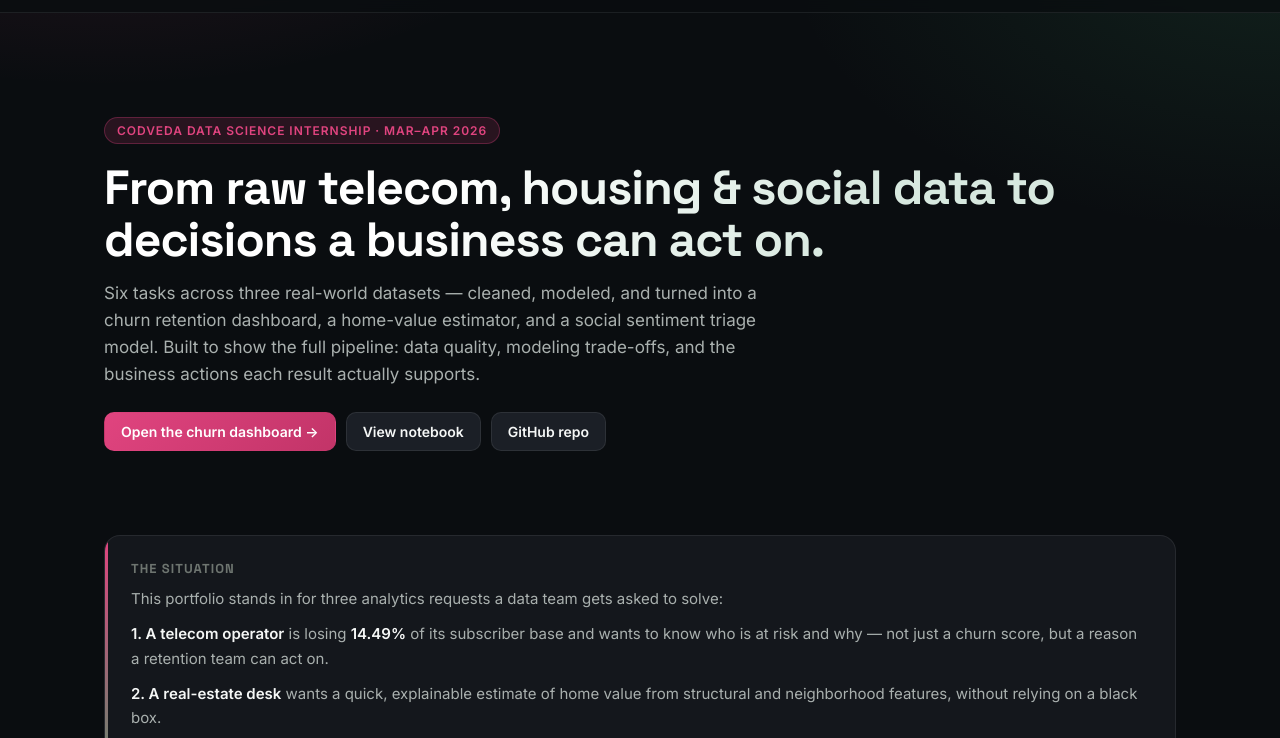
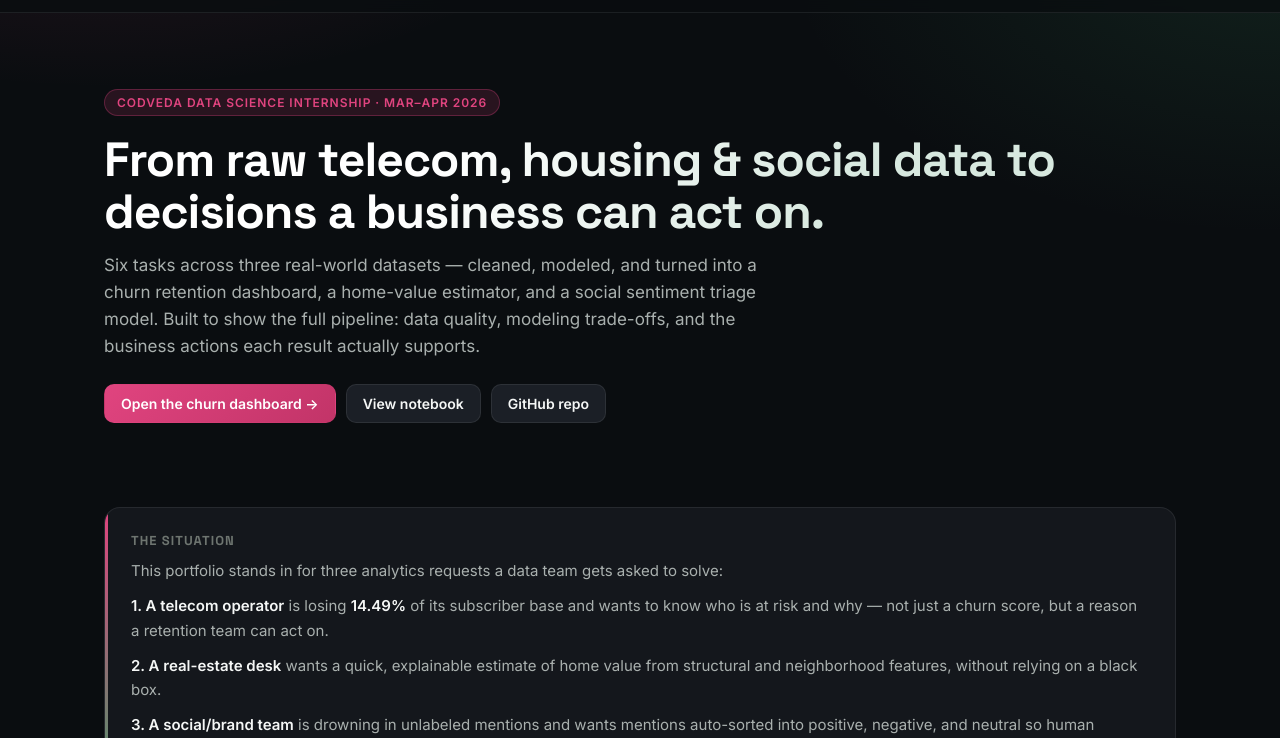
Before and after one commit to greythinkerdue/codveda-data-science, a plain HTML site: page index.html in a window 1280 px wide. Shown: the part 52-790 px from the top of the page. Drawn offline with Linux system fonts and the light colour scheme.

Commit message:
Tighten gap between nav and hero content on every page
Top padding on .hero was 56px, leaving the first heading feeling
disconnected from the sticky nav above it.

```diff
--- a/assets/style.css
+++ b/assets/style.css
@@ -134,7 +134,7 @@ a { color: inherit; }
 
 /* ---------- Hero / situation banner ---------- */
 .hero {
-  padding: 56px 0 28px;
+  padding: 28px 0 28px;
 }
 .eyebrow {
   display: inline-flex;
```
